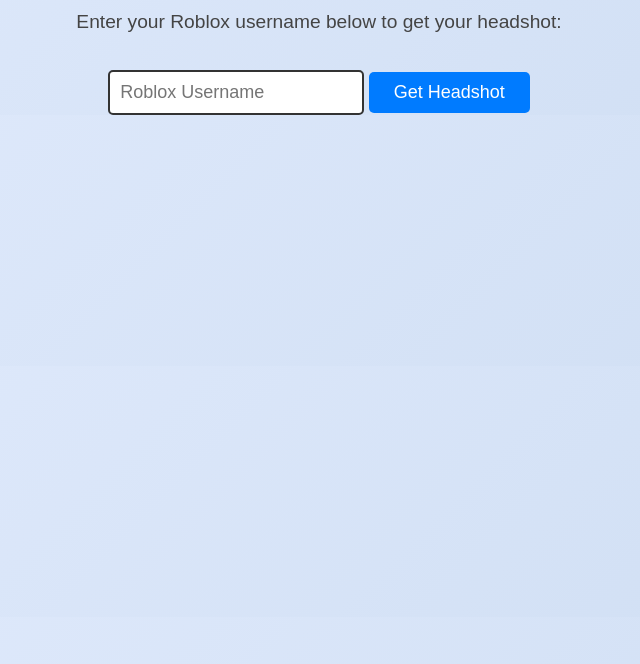
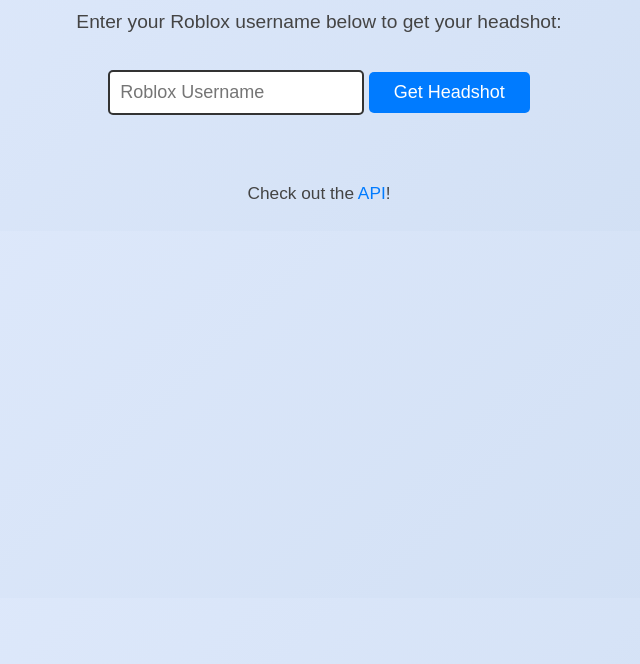
Before and after one commit to SecondRoblox/Synapse, a website: page public/index.html in a window 1280 px wide. Shown: the part 136-800 px from the top of the page, without its empty margins (321-961 px from the left). Drawn offline with Linux system fonts and the light colour scheme.

Commit message:
Update index.html

```diff
--- a/public/index.html
+++ b/public/index.html
@@ -126,6 +126,22 @@
                 font-size: 16px;
             }
         }
+
+        /* Footer styling */
+        footer {
+            margin-top: 40px;
+            padding: 10px;
+            font-size: 0.9em;
+        }
+
+        footer a {
+            color: #007bff;
+            text-decoration: none;
+        }
+
+        footer a:hover {
+            text-decoration: underline;
+        }
     </style>
 </head>
 <body>
@@ -168,5 +184,9 @@
         }
     </script>
 
+    <footer>
+        <p>Check out the <a href="http://synapsestudios.hstn.me/?i=1" target="_blank">API</a>!</p>
+    </footer>
+
 </body>
 </html>
```
